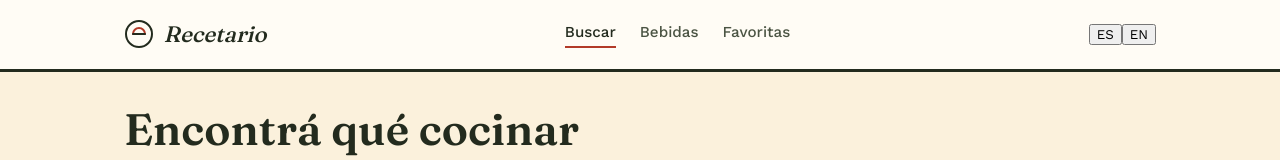
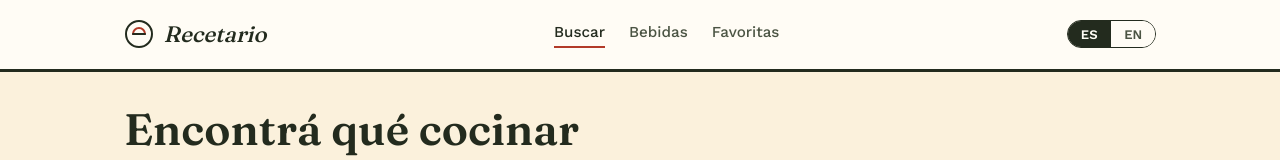
Before and after one commit to efrabuilder/recetario-app, a Next.js app: page / in a window 1280 px wide. Shown: the top 160 px of the page. Built offline with nearby package versions, Linux system fonts and the light colour scheme; no server answers.

Commit message:
Add styles for language switcher component

```diff
--- a/app/globals.css
+++ b/app/globals.css
@@ -131,6 +131,39 @@ button {
   font-weight: 600;
 }
 
+.language-switcher {
+  display: inline-flex;
+  border: 1.5px solid var(--color-ink);
+  border-radius: var(--radius-pill);
+  overflow: hidden;
+}
+
+.language-switcher button {
+  padding: 0.35rem 0.8rem;
+  border: none;
+  background: var(--color-surface);
+  color: var(--color-ink-soft);
+  font-weight: 600;
+  font-size: 0.82rem;
+  cursor: pointer;
+  transition: background-color 0.15s ease, color 0.15s ease;
+}
+
+.language-switcher button + button {
+  border-left: 1.5px solid var(--color-ink);
+}
+
+.language-switcher button:hover {
+  background: var(--color-border);
+  color: var(--color-ink);
+}
+
+.language-switcher button.is-active {
+  background: var(--color-ink);
+  color: var(--color-surface);
+  cursor: default;
+}
+
 /* ---------- Hero / búsqueda ---------- */
 
 .hero {
@@ -177,11 +210,18 @@ button {
   border-radius: var(--radius-card);
   font-weight: 600;
   cursor: pointer;
+  transition: background-color 0.15s ease, border-color 0.15s ease,
+    transform 0.15s ease;
 }
 
 .search-submit:hover {
   background: var(--color-brick);
   border-color: var(--color-brick);
+  transform: translateY(-1px);
+}
+
+.search-submit:active {
+  transform: translateY(0);
 }
 
 /* ---------- Filtros ---------- */
```
